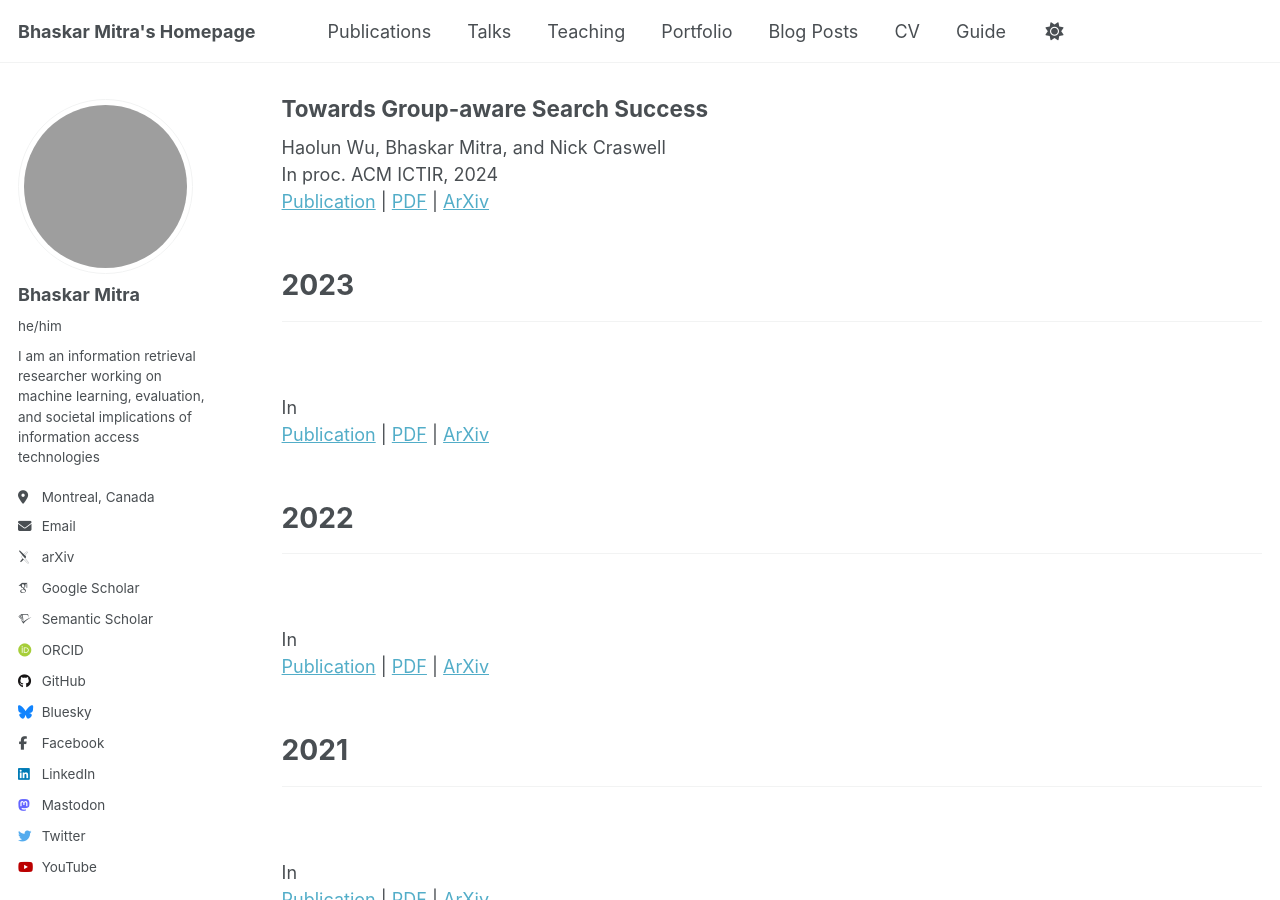
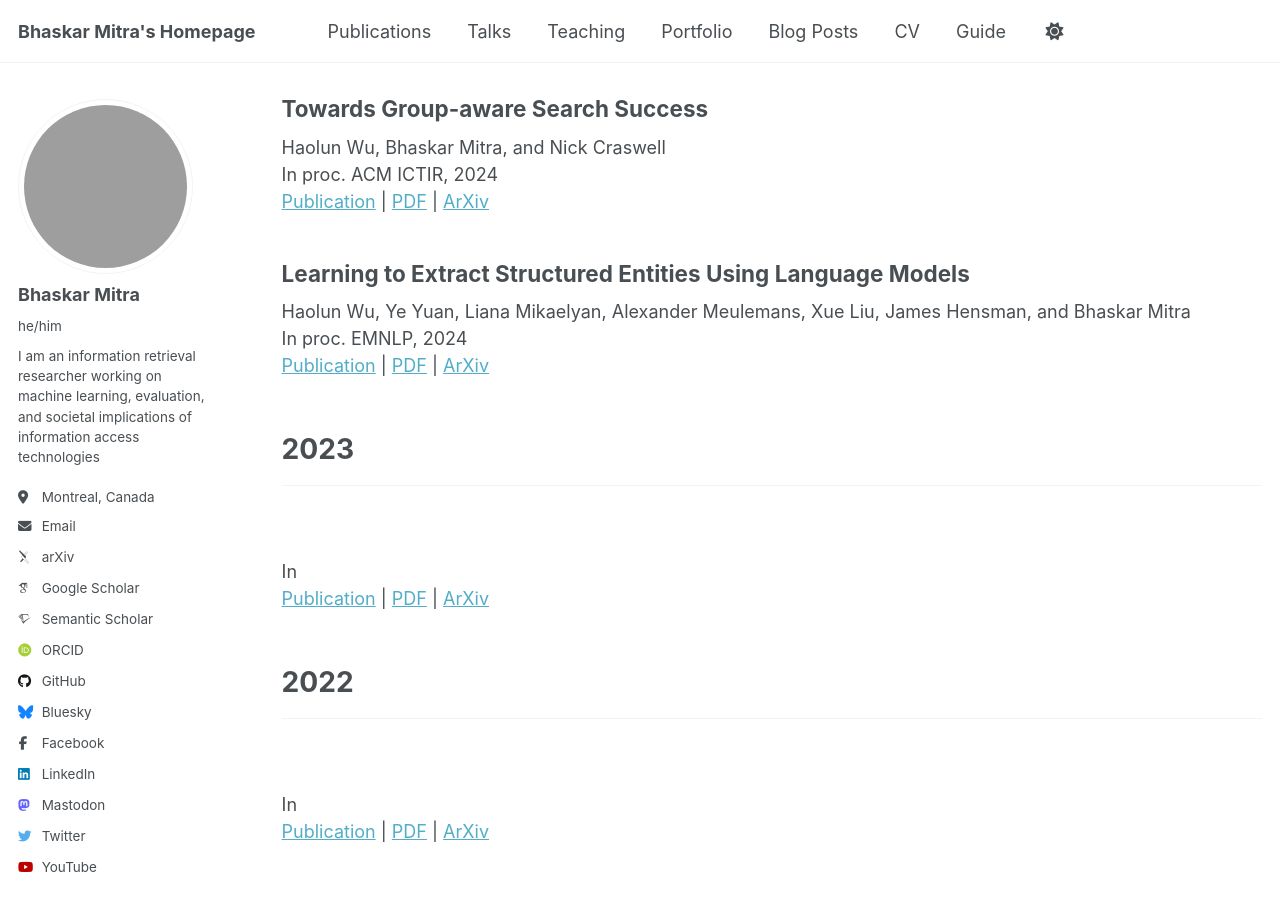
Before and after one commit to bhaskar-mitra/bhaskar-mitra.github.io, a Jekyll site: the page built from _pages/publications.html, in a window 1280 px wide and 900 px high, scrolled down 2930 px. Built offline with Jekyll 4.4.1, drawn with Linux system fonts in a browser that asks for light colours; some web fonts are replaced; grey boxes are pictures that could not be loaded.

Commit message:
Update publications.html

```diff
--- a/_pages/publications.html
+++ b/_pages/publications.html
@@ -116,6 +116,12 @@ author_profile: true
     Haolun Wu, Bhaskar Mitra, and Nick Craswell<br/>
     In proc. ACM ICTIR, 2024<br/>
     <a href="https://dl.acm.org/doi/10.1145/3664190.3672526">Publication</a> | <a href="../files/3664190.3672526.pdf">PDF</a> | <a href="https://arxiv.org/abs/2404.17313">ArXiv</a>
+  </article>
+  <article class="archive__item" itemscope itemtype="http://schema.org/CreativeWork">
+    <h2>Learning to Extract Structured Entities Using Language Models</h2>
+    Haolun Wu, Ye Yuan, Liana Mikaelyan, Alexander Meulemans, Xue Liu, James Hensman, and Bhaskar Mitra<br/>
+    In proc. EMNLP, 2024<br/>
+    <a href="https://aclanthology.org/2024.emnlp-main.388/">Publication</a> | <a href="../files/2024.emnlp-main.388.pdf">PDF</a> | <a href="https://arxiv.org/abs/2402.04437">ArXiv</a>
   </article>
 </div>
 
```
